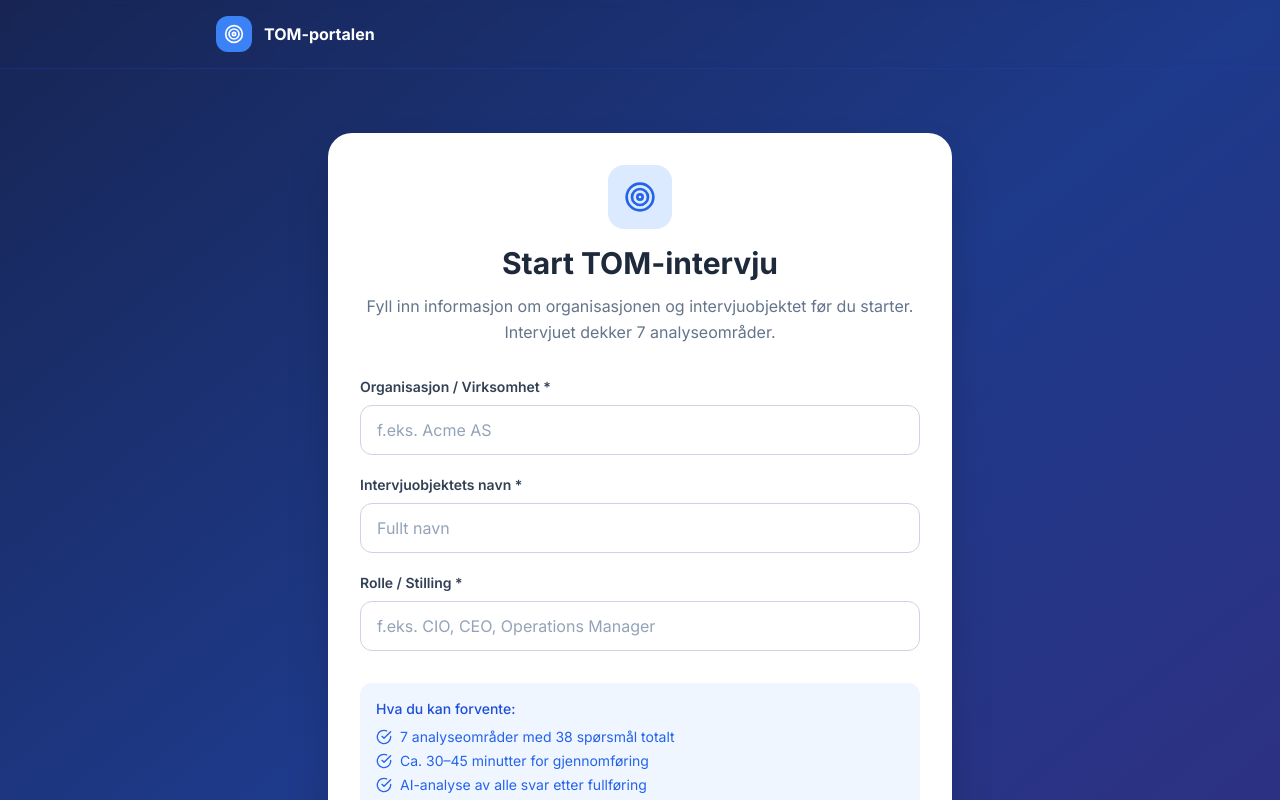
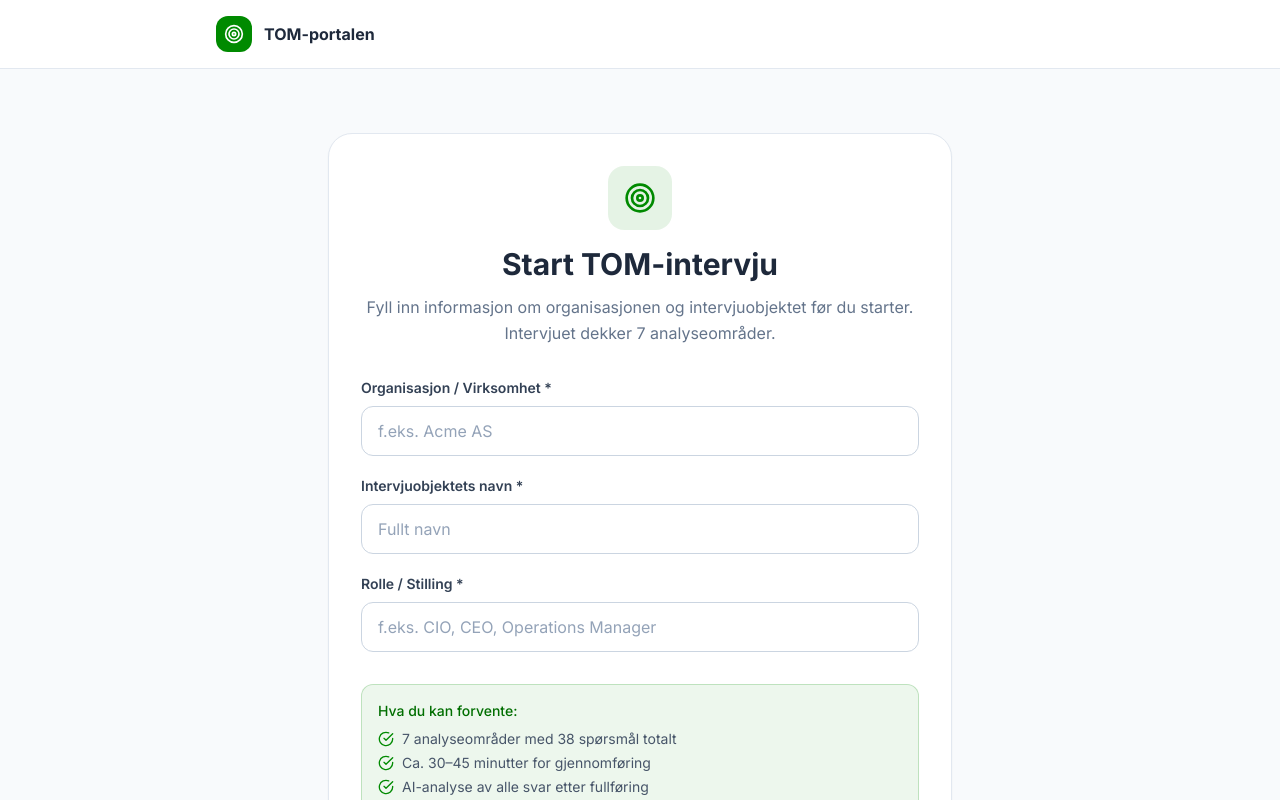
Before and after one commit to BigTommyG/tom-portal, a Next.js app: page /interview in a window 1280 px wide. Shown: the top 800 px of the page. Built offline with nearby package versions, Linux system fonts and the light colour scheme.

Commit message:
Refactor category colors and styles in InterviewPage

```diff
--- a/app/interview/page.tsx
+++ b/app/interview/page.tsx
@@ -24,23 +24,23 @@ type FormData = {
 type Step = "intro" | "category" | "analyzing";
 
 const categoryColors: Record<string, string> = {
-  blue: "bg-blue-500",
+  blue: "bg-slate-500",
   purple: "bg-purple-500",
   orange: "bg-orange-500",
   teal: "bg-teal-500",
-  red: "bg-red-500",
-  green: "bg-green-500",
+  red: "bg-rose-500",
+  green: "bg-green-600",
   yellow: "bg-yellow-500",
 };
 
 const categoryBorders: Record<string, string> = {
-  blue: "border-blue-200 focus:ring-blue-500",
-  purple: "border-purple-200 focus:ring-purple-500",
-  orange: "border-orange-200 focus:ring-orange-500",
-  teal: "border-teal-200 focus:ring-teal-500",
-  red: "border-red-200 focus:ring-red-500",
-  green: "border-green-200 focus:ring-green-500",
-  yellow: "border-yellow-200 focus:ring-yellow-500",
+  blue: "border-slate-300 focus:ring-slate-400",
+  purple: "border-purple-200 focus:ring-purple-400",
+  orange: "border-orange-200 focus:ring-orange-400",
+  teal: "border-teal-200 focus:ring-teal-400",
+  red: "border-rose-200 focus:ring-rose-400",
+  green: "border-green-200 focus:ring-green-400",
+  yellow: "border-yellow-200 focus:ring-yellow-400",
 };
 
 export default function InterviewPage() {
@@ -139,7 +139,6 @@ export default function InterviewPage() {
       const { analysis } = await res.json();
       session.aiAnalysis = analysis;
 
-      // Store in sessionStorage for the rapport page
       sessionStorage.setItem("tomSession", JSON.stringify(session));
       router.push("/rapport");
     } catch (err: unknown) {
@@ -158,13 +157,13 @@ export default function InterviewPage() {
 
   if (step === "analyzing") {
     return (
-      <div className="min-h-screen bg-gradient-to-br from-blue-950 via-blue-900 to-indigo-900 flex items-center justify-center p-6">
+      <div className="min-h-screen flex items-center justify-center p-6 bg-slate-50">
         <div className="text-center max-w-md">
           {analyzeError ? (
-            <div className="bg-white rounded-3xl p-10 shadow-2xl">
-              <AlertCircle className="w-16 h-16 text-red-500 mx-auto mb-4" />
+            <div className="bg-white rounded-3xl p-10 shadow-lg border border-slate-200">
+              <AlertCircle className="w-16 h-16 mx-auto mb-4 text-red-500" />
               <h2 className="text-2xl font-bold text-slate-800 mb-3">Analyse feilet</h2>
-              <p className="text-slate-600 mb-6 text-sm">{analyzeError}</p>
+              <p className="mb-6 text-sm text-slate-500">{analyzeError}</p>
               <button
                 onClick={() => { setStep("category"); setIsAnalyzing(false); }}
                 className="btn-primary"
@@ -174,18 +173,21 @@ export default function InterviewPage() {
             </div>
           ) : (
             <div className="text-center">
-              <div className="w-20 h-20 bg-blue-500/20 rounded-full flex items-center justify-center mx-auto mb-6">
-                <Loader2 className="w-10 h-10 text-blue-300 animate-spin" />
+              <div
+                className="w-20 h-20 rounded-full flex items-center justify-center mx-auto mb-6"
+                style={{ background: "rgba(0,138,0,0.12)" }}
+              >
+                <Loader2 className="w-10 h-10 animate-spin" style={{ color: "#008A00" }} />
               </div>
-              <h2 className="text-3xl font-bold text-white mb-4">AI analyserer besvarelsen</h2>
-              <p className="text-blue-300 text-lg mb-2">Identifiserer styrker og utviklingsområder...</p>
-              <p className="text-blue-400 text-sm">Genererer handlingsplan og rapport</p>
+              <h2 className="text-3xl font-bold text-slate-800 mb-4">AI analyserer besvarelsen</h2>
+              <p className="text-lg mb-2 text-slate-500">Identifiserer styrker og utviklingsområder...</p>
+              <p className="text-sm text-slate-400">Genererer handlingsplan og rapport</p>
               <div className="mt-8 flex justify-center gap-2">
                 {[0, 1, 2].map((i) => (
                   <div
                     key={i}
-                    className="w-2 h-2 bg-blue-400 rounded-full animate-bounce"
-                    style={{ animationDelay: `${i * 0.2}s` }}
+                    className="w-2 h-2 rounded-full animate-bounce"
+                    style={{ background: "#7BC87A", animationDelay: `${i * 0.2}s` }}
                   />
                 ))}
               </div>
@@ -198,21 +200,27 @@ export default function InterviewPage() {
 
   if (step === "intro") {
     return (
-      <div className="min-h-screen bg-gradient-to-br from-blue-950 via-blue-900 to-indigo-900">
-        <header className="border-b border-blue-800/40 backdrop-blur-sm">
+      <div className="min-h-screen bg-slate-50">
+        <header className="border-b border-slate-200 bg-white">
           <div className="max-w-4xl mx-auto px-6 py-4 flex items-center gap-3">
-            <div className="w-9 h-9 bg-blue-500 rounded-xl flex items-center justify-center">
+            <div
+              className="w-9 h-9 rounded-xl flex items-center justify-center"
+              style={{ background: "#008A00" }}
+            >
               <Target className="w-5 h-5 text-white" />
             </div>
-            <span className="text-white font-bold">TOM-portalen</span>
+            <span className="text-slate-800 font-bold">TOM-portalen</span>
           </div>
         </header>
 
         <div className="max-w-2xl mx-auto px-6 py-16">
-          <div className="bg-white rounded-3xl shadow-2xl p-8">
+          <div className="bg-white rounded-3xl shadow-sm border border-slate-200 p-8">
             <div className="text-center mb-8">
-              <div className="w-16 h-16 bg-blue-100 rounded-2xl flex items-center justify-center mx-auto mb-4">
-                <Target className="w-8 h-8 text-blue-600" />
+              <div
+                className="w-16 h-16 rounded-2xl flex items-center justify-center mx-auto mb-4"
+                style={{ background: "rgba(0,138,0,0.10)" }}
+              >
+                <Target className="w-8 h-8" style={{ color: "#008A00" }} />
               </div>
               <h1 className="text-3xl font-bold text-slate-800 mb-3">Start TOM-intervju</h1>
               <p className="text-slate-500 leading-relaxed">
@@ -254,8 +262,11 @@ export default function InterviewPage() {
               </div>
             </div>
 
-            <div className="mt-8 p-4 bg-blue-50 rounded-xl">
-              <p className="text-blue-700 text-sm font-medium mb-2">Hva du kan forvente:</p>
+            <div
+              className="mt-8 p-4 rounded-xl"
+              style={{ background: "rgba(0,138,0,0.07)", border: "1px solid rgba(0,138,0,0.2)" }}
+            >
+              <p className="text-sm font-medium mb-2" style={{ color: "#006E00" }}>Hva du kan forvente:</p>
               <ul className="space-y-1">
                 {[
                   `${tomCategories.length} analyseområder med ${tomCategories.reduce((s, c) => s + c.questions.length, 0)} spørsmål totalt`,
@@ -263,8 +274,8 @@ export default function InterviewPage() {
                   "AI-analyse av alle svar etter fullføring",
                   "Nedlastbar PDF-rapport med handlingsplan",
                 ].map((item) => (
-                  <li key={item} className="flex items-start gap-2 text-blue-600 text-sm">
-                    <CheckCircle className="w-4 h-4 mt-0.5 flex-shrink-0" />
+                  <li key={item} className="flex items-start gap-2 text-sm text-slate-600">
+                    <CheckCircle className="w-4 h-4 mt-0.5 flex-shrink-0" style={{ color: "#008A00" }} />
                     {item}
                   </li>
                 ))}
@@ -287,7 +298,7 @@ export default function InterviewPage() {
 
   // Category step
   const color = currentCategory.color;
-  const borderClass = categoryBorders[color] || "border-slate-200 focus:ring-blue-500";
+  const borderClass = categoryBorders[color] || "border-slate-200 focus:ring-slate-400";
 
   return (
     <div className="min-h-screen bg-slate-50">
@@ -310,8 +321,8 @@ export default function InterviewPage() {
           </div>
           <div className="h-1.5 bg-slate-100 rounded-full overflow-hidden">
             <div
-              className="h-full bg-blue-500 rounded-full transition-all duration-500"
-              style={{ width: `${overallProgress}%` }}
+              className="h-full rounded-full transition-all duration-500"
+              style={{ width: `${overallProgress}%`, background: "#008A00" }}
             />
           </div>
         </div>
@@ -338,9 +349,10 @@ export default function InterviewPage() {
                   i < currentCategoryIndex
                     ? "bg-green-100 text-green-700"
                     : i === currentCategoryIndex
-                    ? clsx("text-white", categoryColors[cat.color])
+                    ? "text-white"
                     : "bg-slate-100 text-slate-500"
                 )}
+                style={i === currentCategoryIndex ? { background: "#008A00" } : undefined}
               >
                 {i < currentCategoryIndex ? (
                   <CheckCircle className="w-3 h-3" />
@@ -358,7 +370,10 @@ export default function InterviewPage() {
           {currentCategory.questions.map((q, qi) => (
             <div key={q.id} className="card p-6">
               <div className="flex items-start gap-3 mb-4">
-                <span className={clsx("flex-shrink-0 w-7 h-7 rounded-full text-white text-xs font-bold flex items-center justify-center", categoryColors[color])}>
+                <span
+                  className="flex-shrink-0 w-7 h-7 rounded-full text-white text-xs font-bold flex items-center justify-center"
+                  style={{ background: "#008A00" }}
+                >
                   {qi + 1}
                 </span>
                 <div>
@@ -394,9 +409,10 @@ export default function InterviewPage() {
                         className={clsx(
                           "flex-1 h-12 rounded-xl font-bold text-sm transition-all duration-200 border-2",
                           answers[q.id] === val
-                            ? clsx("text-white border-transparent", categoryColors[color])
+                            ? "text-white border-transparent"
                             : "bg-white text-slate-600 border-slate-200 hover:border-slate-400"
                         )}
+                        style={answers[q.id] === val ? { background: "#008A00" } : undefined}
                       >
                         {val}
                       </button>
@@ -419,9 +435,10 @@ export default function InterviewPage() {
                       className={clsx(
                         "w-full text-left px-4 py-3 rounded-xl border-2 text-sm font-medium transition-all duration-200 flex items-center gap-3",
                         answers[q.id] === option
-                          ? clsx("text-white border-transparent", categoryColors[color])
-                          : "bg-white text-slate-700 border-slate-200 hover:border-slate-400"
+                          ? "text-white border-transparent"
+                          : "bg-white text-slate-700 border-slate-200 hover:border-slate-300"
                       )}
+                      style={answers[q.id] === option ? { background: "#008A00" } : undefined}
                     >
                       <ChevronRight className="w-4 h-4 flex-shrink-0" />
                       {option}
@@ -442,9 +459,10 @@ export default function InterviewPage() {
                         className={clsx(
                           "px-4 py-2 rounded-xl border-2 text-sm font-medium transition-all duration-200 flex items-center gap-2",
                           selected
-                            ? clsx("text-white border-transparent", categoryColors[color])
-                            : "bg-white text-slate-700 border-slate-200 hover:border-slate-400"
+                            ? "text-white border-transparent"
+                            : "bg-white text-slate-700 border-slate-200 hover:border-slate-300"
                         )}
+                        style={selected ? { background: "#008A00" } : undefined}
                       >
                         {selected && <CheckCircle className="w-3.5 h-3.5" />}
                         {option}
@@ -473,10 +491,7 @@ export default function InterviewPage() {
           <div className="text-slate-500 text-sm">
             {currentCategoryIndex + 1} / {totalCategories}
           </div>
-          <button
-            onClick={handleNextCategory}
-            className="btn-primary"
-          >
+          <button onClick={handleNextCategory} className="btn-primary">
             {currentCategoryIndex === totalCategories - 1 ? (
               <>
                 Analyser besvarelsen
```
